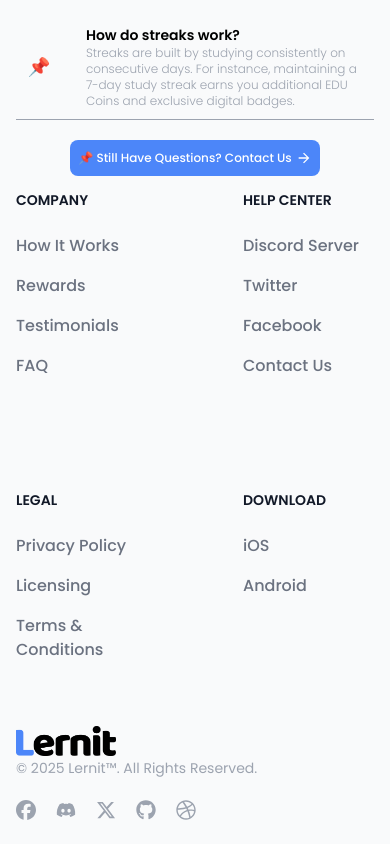
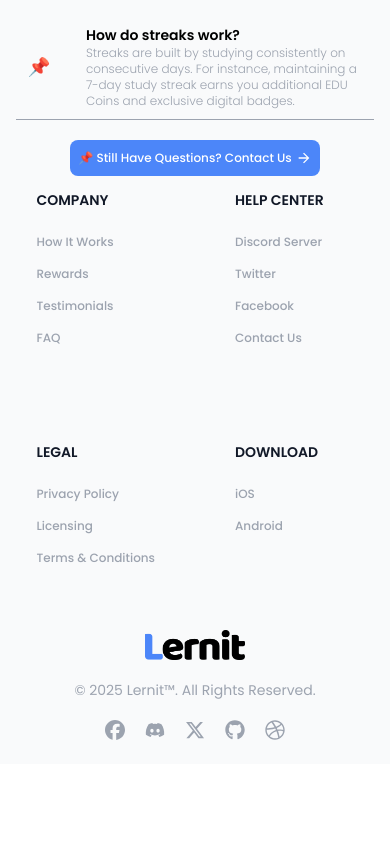
Before and after one commit to MorielDev/LERNIT, a Next.js app: page / in a window 390 px wide. Shown: the part 5744-6588 px from the top of the page. After the commit the page ends 6508 px from the top, so only its background shows below. Built offline with nearby package versions, Linux system fonts and the light colour scheme; a web font is replaced by a local one.

Commit message:
footer responsiveness

```diff
--- a/app/components/Navigation/Navigation.tsx
+++ b/app/components/Navigation/Navigation.tsx
@@ -66,8 +66,8 @@
                             key={index}
                             onClick={() => handleScroll(content.link)}
                             className={`text-base md:text-xs lg:text-xs xl:text-base 2xl:text-base font-medium transition-colors duration-300 ${selected === content.link
-                                    ? "text-primary"
-                                    : "text-black hover:text-primary"
+                                ? "text-primary"
+                                : "text-black hover:text-primary"
                                 }`}
                         >
                             {content.title}
@@ -78,10 +78,10 @@
                 {/* Action Buttons */}
                 <div className="hidden md:flex space-x-3 md:space-x-1 lg:space-x-1 xl:space-x-2 2xl:space-x-2">
                     <SecondaryButton placeholder="Join the Waitlist" primary={false}>
-                        <MdOutlineArrowOutward className="text-base md:text-base lg:text-base xl:text-xl 2xl:text-xl" />
+                        <MdOutlineArrowOutward className="text-sm md:text-base lg:text-base xl:text-xl 2xl:text-xl" />
                     </SecondaryButton>
                     <SecondaryButton placeholder="Sign In" primary={true}>
-                        <MdOutlineArrowForward className="text-base md:text-base lg:text-base xl:text-xl 2xl:text-xl" />
+                        <MdOutlineArrowForward className="text-sm md:text-base lg:text-base xl:text-xl 2xl:text-xl" />
                     </SecondaryButton>
                 </div>
 
@@ -111,10 +111,10 @@
 
                         {/* Mobile Action Buttons */}
                         <SecondaryButton placeholder="Join the Waitlist" primary={false}>
-                            <MdOutlineArrowOutward className="text-xl" />
+                            <MdOutlineArrowOutward className="text-sm md:text-base lg:text-base xl:text-xl 2xl:text-xl" />
                         </SecondaryButton>
                         <SecondaryButton placeholder="Sign In" primary={true}>
-                            <MdOutlineArrowForward className="text-xl" />
+                            <MdOutlineArrowForward className="text-sm md:text-base lg:text-base xl:text-xl 2xl:text-xl" />
                         </SecondaryButton>
                     </div>
                 )}
--- a/app/pages/footer.tsx
+++ b/app/pages/footer.tsx
@@ -6,13 +6,13 @@
     return (
         <footer className="bg-backgroundColor">
             <div className="mx-auto w-full flex flex-col justify-center items-center max-w-screen-xl">
-                <div className="grid grid-cols-2 gap-24 px-4 py-6 lg:py-8 md:grid-cols-4">
+                <div className="grid grid-cols-2 gap-20 md:gap-24 lg:gap-24 xl:gap-24 2xl:gap-24 px-4 py-6 lg:py-8 md:grid-cols-4">
                     {footerSections.map((section) => (
                         <div key={section.title}>
                             <h2 className="mb-6 text-sm font-semibold text-gray-900 uppercase">
                                 {section.title}
                             </h2>
-                            <ul className="text-gray-500 dark:text-gray-400 font-medium">
+                            <ul className="text-mutedGray text-xs md:text-sm lg:text-sm xl:text-sm 2xl:text-sm font-medium">
                                 {section.links.map((link) => (
                                     <li className="mb-4" key={link.name}>
                                         <a href={link.href} className="hover:underline">
@@ -24,7 +24,7 @@
                         </div>
                     ))}
                 </div>
-                <div className="px-4 py-6 w-full md:flex md:items-center md:flex-col space-y-5 rtl:space-y-reverse">
+                <div className="px-4 py-6 w-full flex flex-col items-center md:flex-col space-y-5 rtl:space-y-reverse">
                     <Logo />
                     <span className="text-sm text-mutedGray sm:text-center">
                         © 2025 <a href="#">Lernit™</a>. All Rights Reserved.
```
